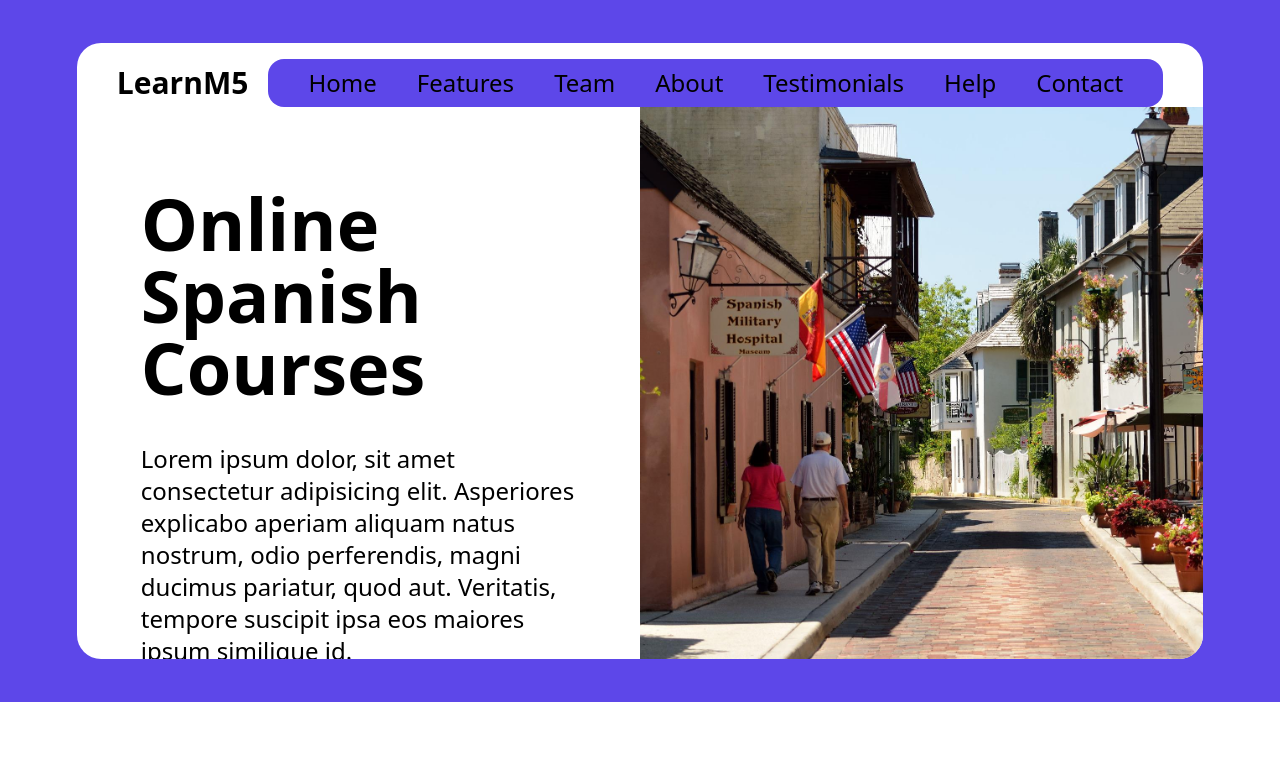
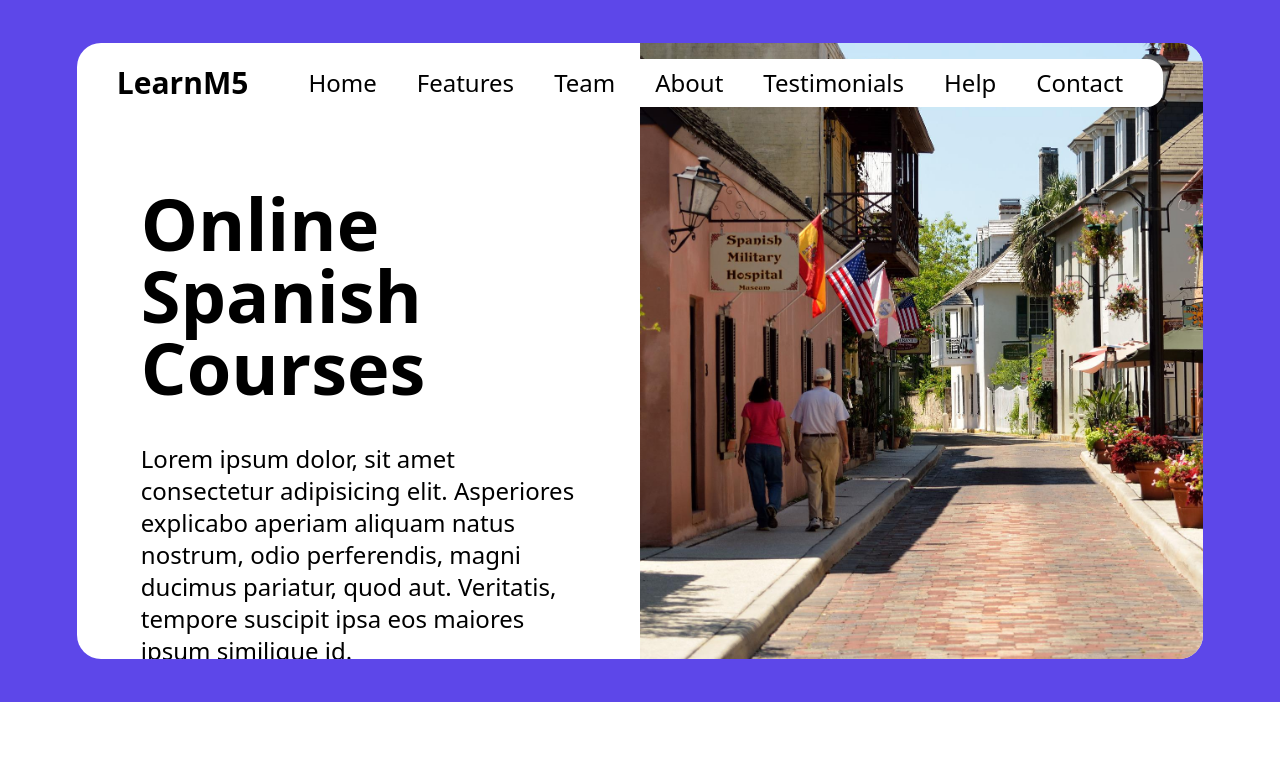
Before and after one commit to ValentinRndn/integration-tailwind, a website: page index.html in a window 1280 px wide. Shown: the top 763 px of the page. Drawn offline with Linux system fonts and the light colour scheme.

Commit message:
[FIX] Header image

```diff
--- a/index.html
+++ b/index.html
@@ -3,7 +3,7 @@
   <head>
     <meta charset="UTF-8" />
     <meta name="viewport" content="width=device-width, initial-scale=1.0" />
-    <title>Document</title>
+    <title>Intégration de Nicolas le bg</title>
 
     <link
       href="https://fonts.googleapis.com/css?family=Plus+Jakarta+Sans:200,300,400,500,600,700,800,200i,300i,400i,500i,600i,700i,800i&display=swap"
@@ -39,8 +39,8 @@
 			<div class="header-logo">
 			  <h1 class="font-bold text-3xl md:hidden">LearnM5</h1>
 			</div>
-			<div class="header-nav gap-4 flex md:hidden">
-			  <ul class="flex gap-10 bg-purple text-2xl px-10 py-2 rounded-2xl">
+			<div class="header-nav gap-4 flex md:hidden z-10 ">
+			  <ul class="flex gap-10 bg-white text-2xl px-10 py-2 rounded-2xl">
 				<li><a href="#">Home</a></li>
 				<li><a href="#">Features</a></li>
 				<li><a href="#">Team</a></li>
@@ -63,7 +63,7 @@
 				Get Started
 			  </button>
 			</div>
-			<div class="bg-header-image w-1/2 bg-cover h-full relative md:w-full md:h-2/4">
+			<div class="bg-header-image z-0 -mt-16 w-1/2 bg-cover h-full relative md:w-full md:h-2/4 md:mt-0">
 			</div>
 		  </div>
 		</div>
```
Also changed, not shown: output.css.
